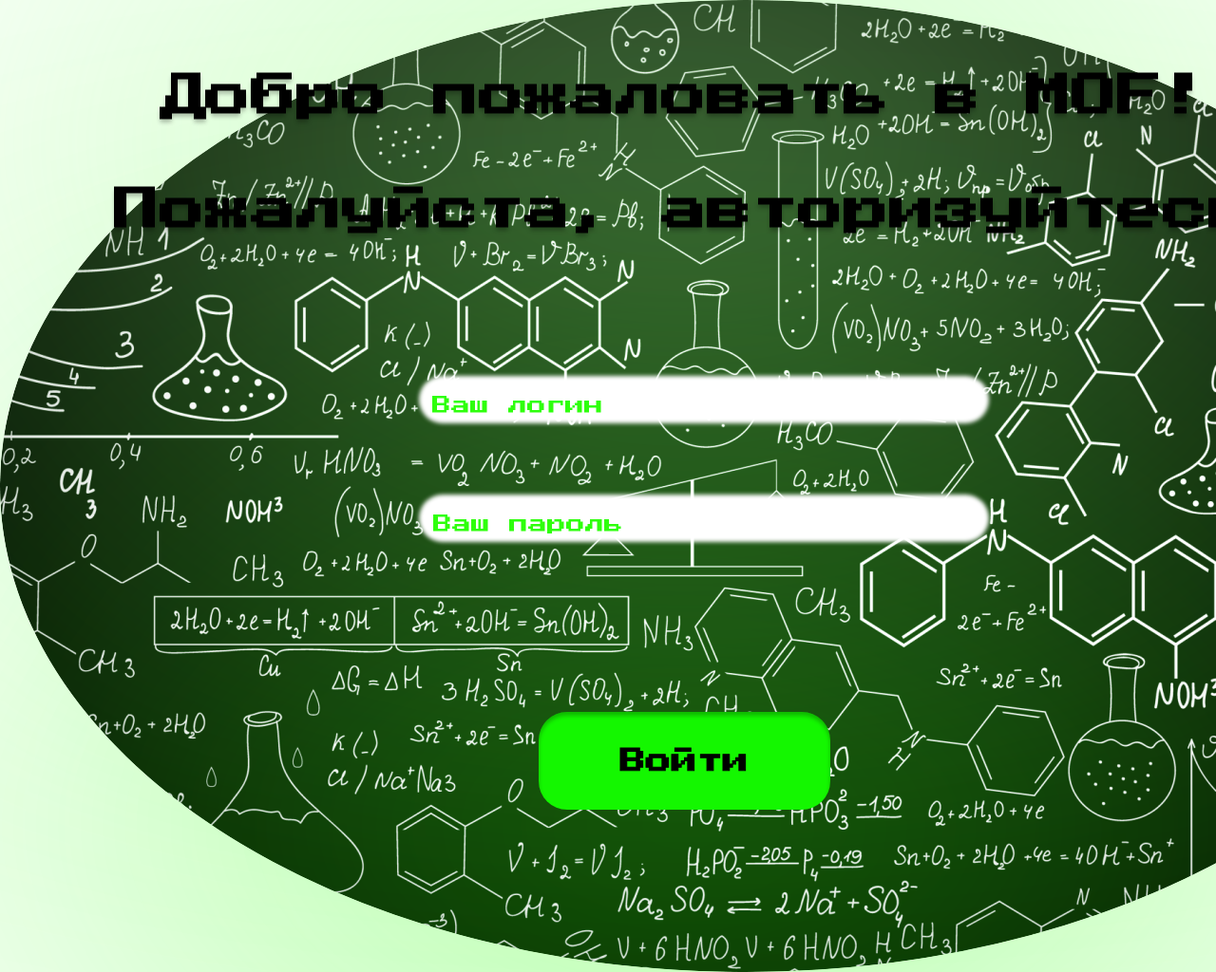
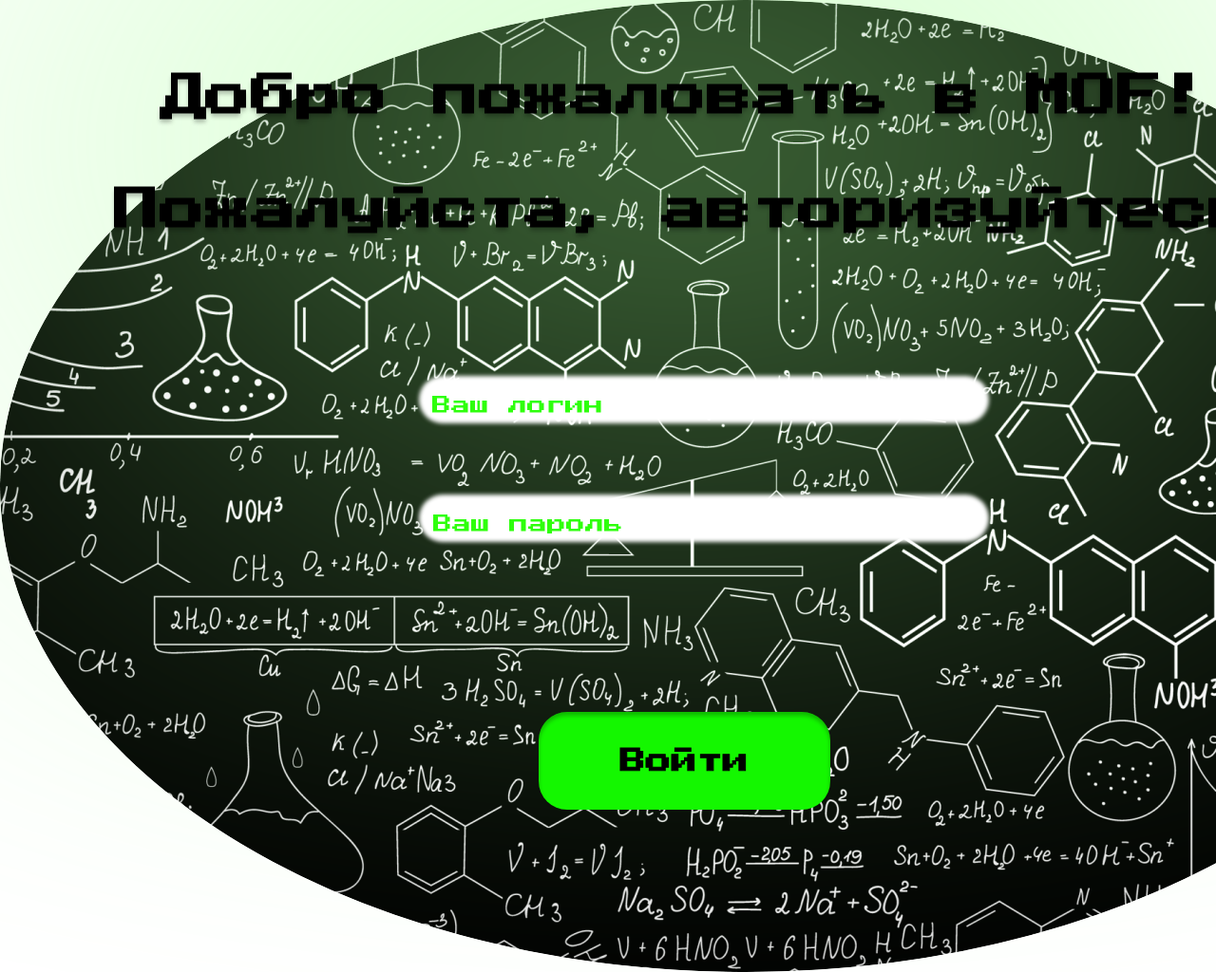
Before and after one commit to Ratiborsith/laba_chmi, a Next.js app: page / in a window 1280 px wide. Shown: the top 1024 px of the page at 95% size. Built offline with nearby package versions, Linux system fonts and the light colour scheme; a web font is replaced by a local one.

Commit message:
Update index.module.css
попробуем сделать разрешение универсальным

```diff
--- a/pages/index.module.css
+++ b/pages/index.module.css
@@ -16,8 +16,6 @@
   top: 716px;
   background-color: var(--color-lime-100);
   filter: blur(300px);
-  width: 1440px;
-  height: 308px;
 }
 .icon {
   top: 0;
```
